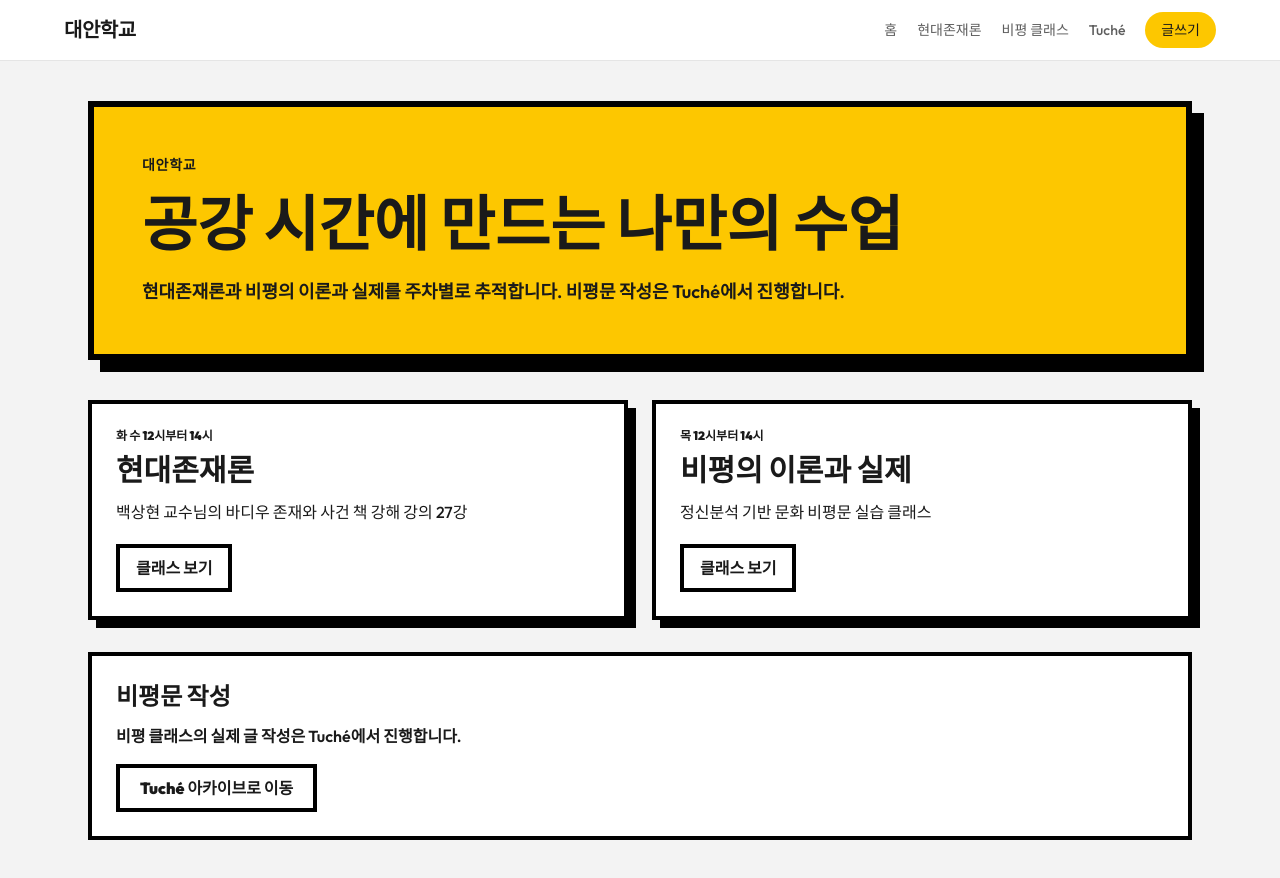
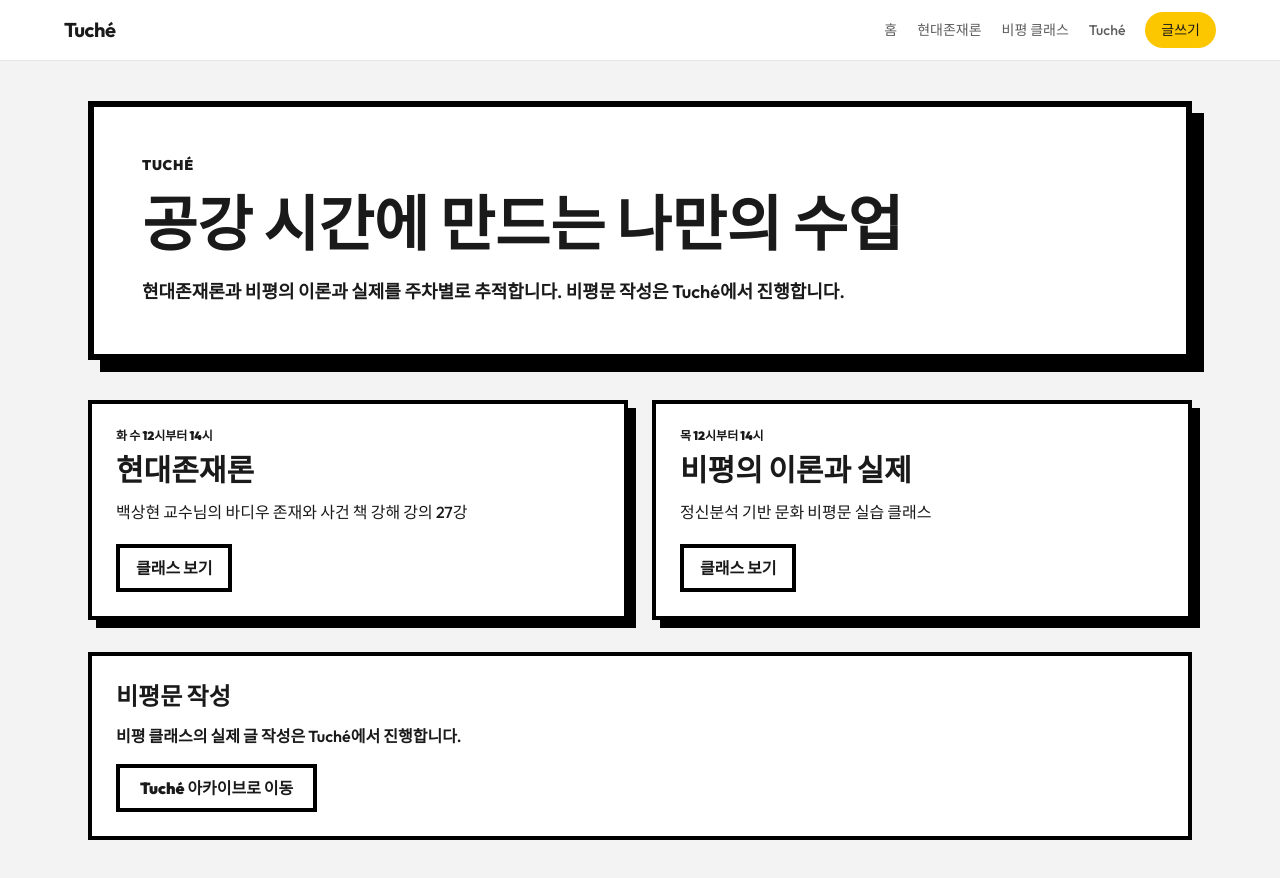
Before and after one commit to rockjun25/tuche, a Next.js app: page / in a window 1280 px wide. Built offline with nearby package versions, Linux system fonts and the light colour scheme.

Commit message:
fix: 브랜드명을 Tuché로 통일하고 홈 노란 히어로 제거

```diff
--- a/app/layout.tsx
+++ b/app/layout.tsx
@@ -8,13 +8,13 @@ export const metadata: Metadata = {
       ? `https://${process.env.VERCEL_PROJECT_PRODUCTION_URL}`
       : "http://localhost:3000"
   ),
-  title: "대안학교 | Tuché",
+  title: "Tuché",
   description: "현대존재론과 비평의 이론과 실제를 추적하는 온라인 강의 사이트",
   icons: {
     icon: "/logo.jpg",
   },
   openGraph: {
-    title: "대안학교",
+    title: "Tuché",
     description: "공강 시간에 만드는 온라인 강의 사이트",
     images: ["/api/og/default"],
     siteName: "Tuché",
--- a/app/page.tsx
+++ b/app/page.tsx
@@ -4,8 +4,8 @@ export default function HomePage() {
   return (
     <div className="min-h-screen bg-[#f3f3f3]">
       <section className="max-w-6xl mx-auto px-6 py-10">
-        <div className="border-[6px] border-black bg-[#FDC700] p-8 md:p-12 shadow-[12px_12px_0_#000]">
-          <p className="text-sm font-black uppercase tracking-wider mb-3">대안학교</p>
+        <div className="border-[6px] border-black bg-white p-8 md:p-12 shadow-[12px_12px_0_#000]">
+          <p className="text-sm font-black uppercase tracking-wider mb-3">Tuché</p>
           <h1 className="text-4xl md:text-6xl font-black leading-tight mb-4">공강 시간에 만드는 나만의 수업</h1>
           <p className="text-base md:text-lg font-semibold max-w-3xl">
             현대존재론과 비평의 이론과 실제를 주차별로 추적합니다. 비평문 작성은 Tuché에서 진행합니다.
--- a/components/Navbar.tsx
+++ b/components/Navbar.tsx
@@ -7,7 +7,7 @@ export function Navbar() {
     <nav className="sticky top-0 z-50 bg-white border-b border-[#e5e5e5]">
       <div className="max-w-[1200px] mx-auto flex items-center justify-between h-[60px] px-6">
         <Link href="/" className="text-xl font-bold tracking-tight text-[#1A1A1A]">
-          대안학교
+          Tuché
         </Link>
 
         <div className="flex items-center gap-5">
```
